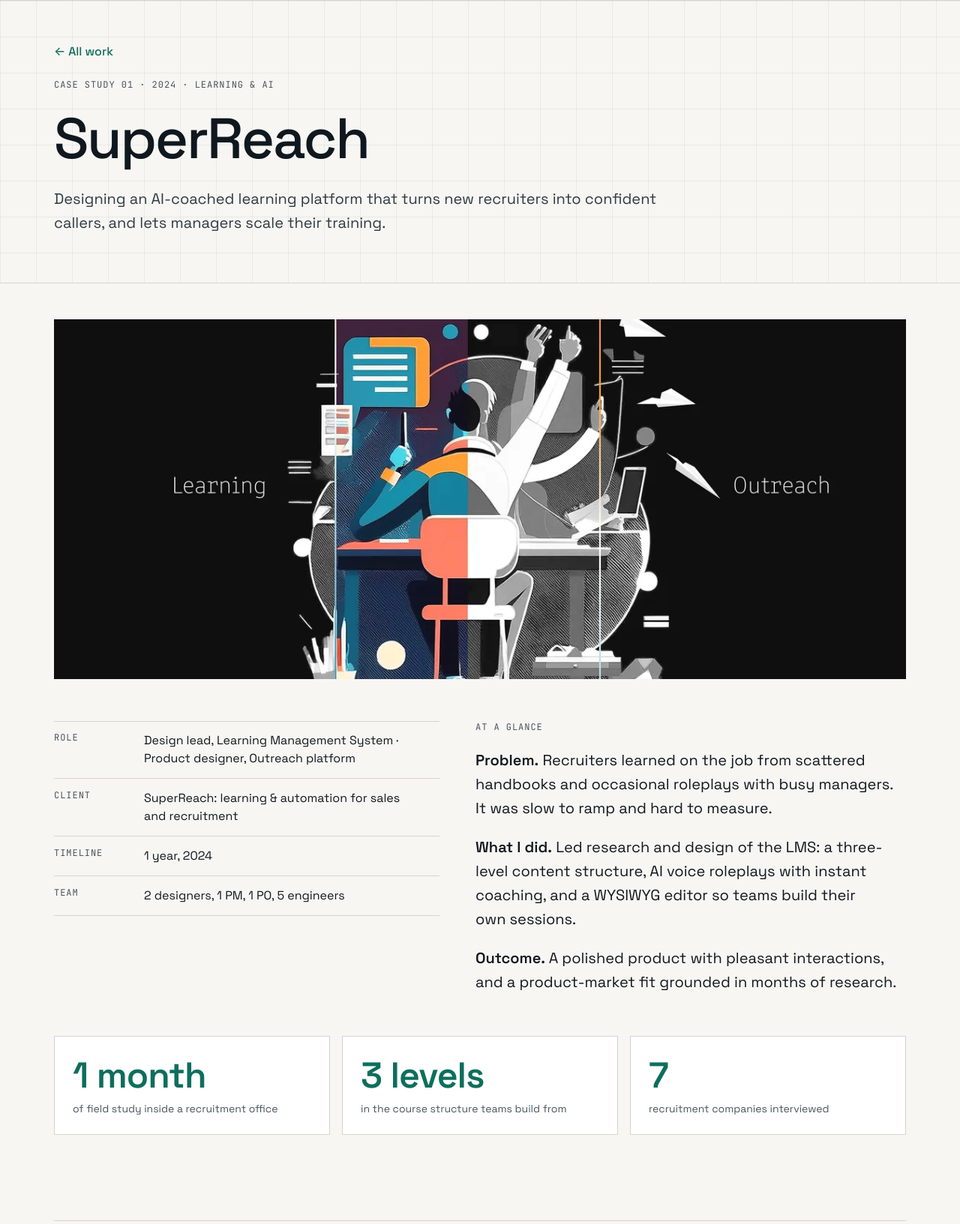
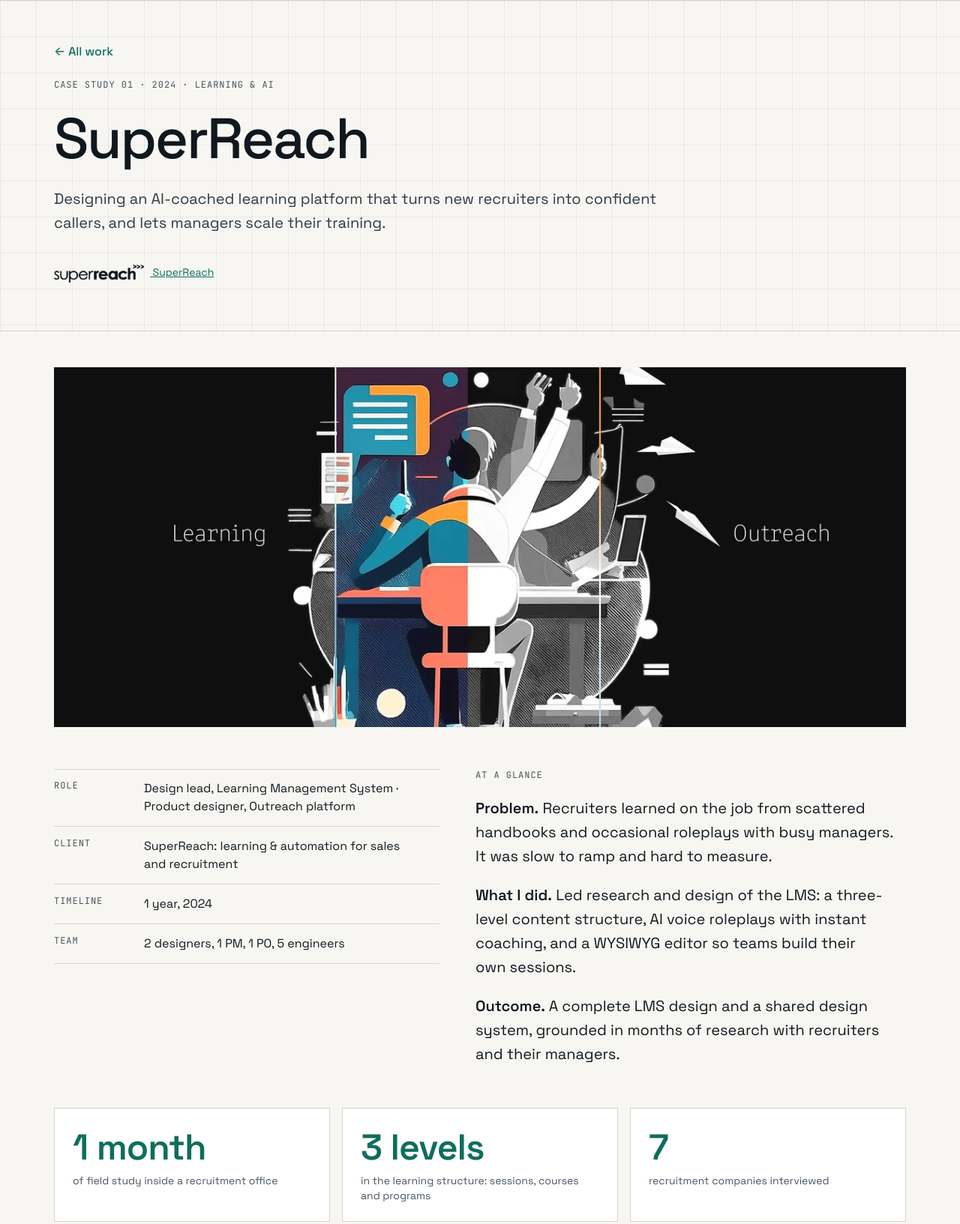
Before and after one commit to sinazzk/sinazk-site, a plain HTML site: page public/work/superreach/index.html in a window 1280 px wide. Shown: the part 80-1713 px from the top of the page at 75% size. Drawn offline with Linux system fonts and the light colour scheme.

Commit message:
Update SuperReach case study

```diff
--- a/public/work/superreach/index.html
+++ b/public/work/superreach/index.html
@@ -49,6 +49,7 @@
 <div class="t-cap">CASE STUDY 01 · 2024 · LEARNING &amp; AI</div>
 <h1 class="t-h1">SuperReach</h1>
 <p class="t-pl">Designing an AI-coached learning platform that turns new recruiters into confident callers, and lets managers scale their training.</p>
+<p class="t-ps cs-brand"><a href="https://www.superreach.com/"><img src="/assets/img/logos/superreach.webp" alt=""> SuperReach</a></p>
 </div>
 </section>
 <!-- HERO IMAGE -->
@@ -74,7 +75,7 @@
 <div class="t-cap">AT A GLANCE</div>
 <p class="t-pl"><strong>Problem.</strong> Recruiters learned on the job from scattered handbooks and occasional roleplays with busy managers. It was slow to ramp and hard to measure.</p>
 <p class="t-pl"><strong>What I did.</strong> Led research and design of the LMS: a three-level content structure, AI voice roleplays with instant coaching, and a WYSIWYG editor so teams build their own sessions.</p>
-<p class="t-pl"><strong>Outcome.</strong> A polished product with pleasant interactions, and a product-market fit grounded in months of research.</p>
+<p class="t-pl"><strong>Outcome.</strong> A complete LMS design and a shared design system, grounded in months of research with recruiters and their managers.</p>
 </div>
 </section>
 <section class="wrap cs-stats-sec">
@@ -85,7 +86,7 @@
 </div>
 <div class="cs-stat">
 <span class="t-h3">3 levels</span>
-<span class="t-ps">in the course structure teams build from</span>
+<span class="t-ps">in the learning structure: sessions, courses and programs</span>
 </div>
 <div class="cs-stat">
 <span class="t-h3">7</span>
@@ -151,7 +152,7 @@
 <div class="split">
 <div class="cs-col">
 <h2 class="t-h4">What I handed over, and what I learned</h2>
-<p class="t-pl">I left SuperReach before launch, so I can’t share live numbers. What I handed over was the shared design system and the full UI of the LMS, built on months of research with recruiters and their managers.</p><p class="t-pl">The lesson I carried into later AI work: conversation design needs structure and guardrails, especially when someone is learning.</p>
+<p class="t-pl">I left SuperReach before launch, so I can’t share live numbers. What I handed over was the shared design system and the full UI of the LMS, built on months of research with recruiters and their managers.</p><p class="t-pl">I learned that effective AI coaching needs clear conversation structures and guardrails that support the learner.</p>
 <div class="cs-specs"></div>
 </div>
 <div class="stick"><div class="cs-notes"><div class="cs-note"><div class="t-cap">HANDED OVER</div><div class="t-pm">Shared design system and the full LMS UI, ready for engineering</div></div><div class="cs-note"><div class="t-cap">LEARNED</div><div class="t-pm">Conversation design needs structure and guardrails, especially in a learning experience</div></div></div></div>
```
Also changed, not shown: src/pages/superreach.html (+4 -3 lines).
